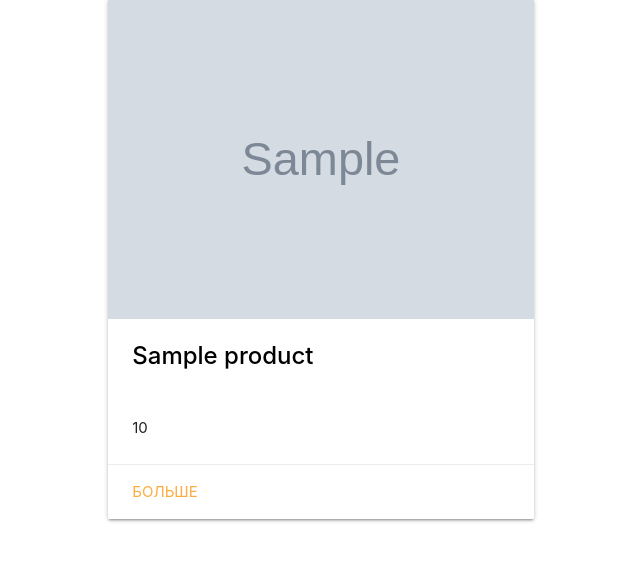
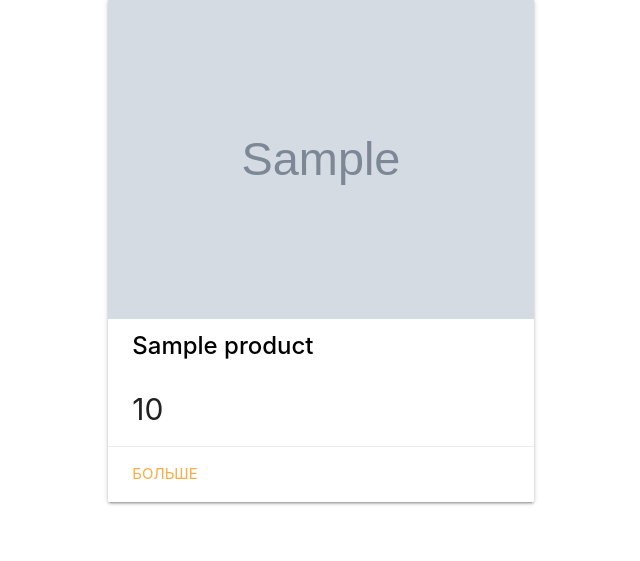
Before and after one commit to Yevheniia1/Shop, a Node server app: template views/products.hbs in a window 1280 px wide. Shown: the part 201-762 px from the top of the page, without its empty margins (543-1183 px from the left). Run offline with Node 20, Linux system fonts and the light colour scheme; the template is opened without the code that fills it: most values are stand-ins (such as "Sample title", 1, 10 or a date in 2020); some libraries are stand-ins or nearby versions.

Commit message:
Создан и подключен скрипт для корректного отображения цены товара

```diff
--- /dev/null
+++ b/public/app.js
@@ -0,0 +1,9 @@
+const PRICE_LIST = document.querySelectorAll('.card-price');
+
+PRICE_LIST.forEach( (productPrice) => {
+    const PRICE = parseFloat(item.textContent);
+    item.textContent = new Intl.NumberFormat('ua-UA', {
+        currency: 'uah',
+        style: 'currency'
+    }).format(PRICE)
+})
--- a/public/index.css
+++ b/public/index.css
@@ -9,10 +9,15 @@
 
 .card .card-title--products {
     margin: 0;
-    padding: 24px;
+    padding: 14px 24px;
     color: #000000;
     font-weight: 500;
     position: static;
+}
+
+.card .card-price {
+    font-size: 2rem;
+    padding: 14px 24px;
 }
 
 .card--products {
--- a/views/layouts/main.hbs
+++ b/views/layouts/main.hbs
@@ -4,7 +4,7 @@
     <div class="container">
         {{{ body }}}
     </div>
-
     {{> footer }}
+    {{> scripts }}
 </body>
 </html>
--- a/views/partials/footer.hbs
+++ /dev/null
@@ -1 +0,0 @@
-<script src="https://cdnjs.cloudflare.com/ajax/libs/materialize/1.0.0/js/materialize.min.js"></script>
--- /dev/null
+++ b/views/partials/scripts.hbs
@@ -0,0 +1,2 @@
+<script src="https://cdnjs.cloudflare.com/ajax/libs/materialize/1.0.0/js/materialize.min.js"></script>
+<script src='/app.js'></script>
```
